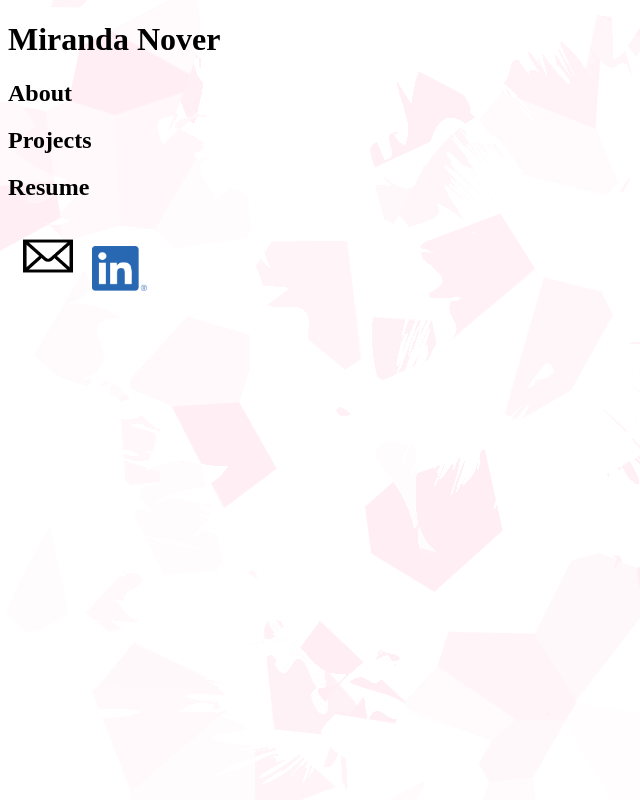
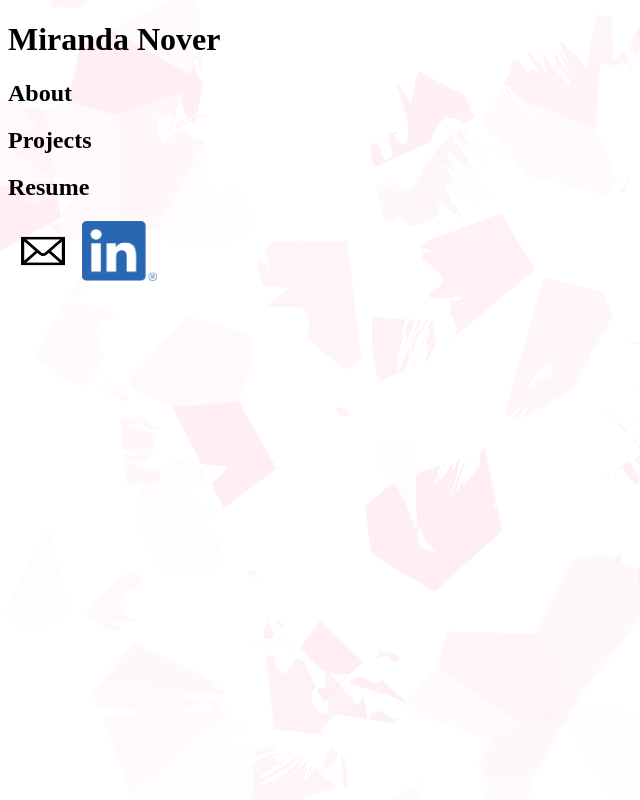
Before and after one commit to MirandaNover/MirandaFYI, a plain HTML site: page index.html in a window 1280 px wide. Shown: the whole page, without its empty margins (0-640 px from the left). Drawn offline with Linux system fonts and the light colour scheme.

Commit message:
Update index.html

```diff
--- a/index.html
+++ b/index.html
@@ -18,7 +18,7 @@
         <h2>About</h2>
         <h2>Projects</h2>
         <h2>Resume</h2>
-        <img src="images/emailLogo.png" alt ="emailLogo" style="width:80px;height:70px;">
-        <img src="images/linkedIn.png" alt ="linkedIn" style="width:55px;height:45px;">
+        <img src="images/emailLogo.png" alt ="emailLogo" style="width:70px;height:60px;">
+        <img src="images/linkedIn.png" alt ="linkedIn" style="width:75px;height:60px;">
     </body>
 </html>
```
